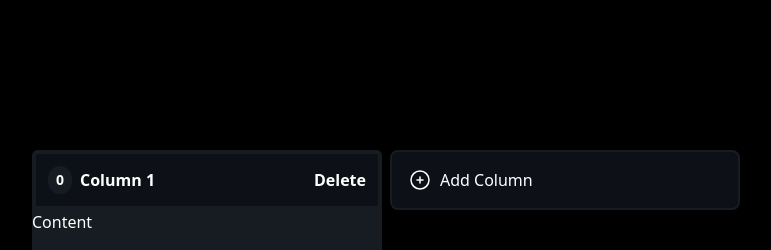
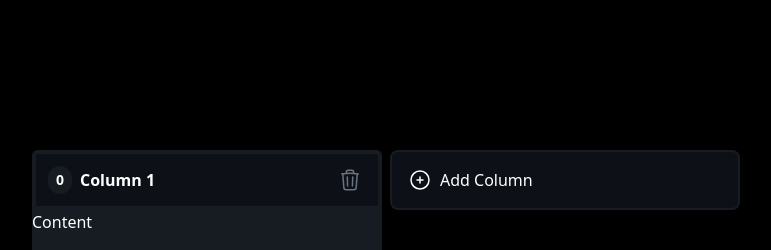
Before and after one commit to matsuboy/t03-dnd-kaban-board, a React (Vite) app: page / in a window 1280 px wide. Both pictures are taken after a click on the button "Add Column". Shown: the top 250 px of the page, without its empty margins (254-1025 px from the left). Built offline with nearby package versions, Linux system fonts and the light colour scheme.

Commit message:
columns delete

```diff
--- a/src/components/ColumnContainer.tsx
+++ b/src/components/ColumnContainer.tsx
@@ -1,10 +1,15 @@
-import { Column } from '../types'
+import TrashIcon from '../icons/TrashIcon'
+import { Column, Id } from '../types'
 
 interface ColumnContainerProps {
   column: Column
+  deleteColumn: (id: Id) => void
 }
 
-export function ColumnContainer({ column }: ColumnContainerProps) {
+export function ColumnContainer({
+  column,
+  deleteColumn,
+}: ColumnContainerProps) {
   return (
     <div
       className="
@@ -54,7 +59,21 @@ export function ColumnContainer({ column }: ColumnContainerProps) {
           </div>
           {column.title}
         </div>
-        <button>Delete</button>
+        <button
+          onClick={() => {
+            deleteColumn(column.id)
+          }}
+          className="
+                      stroke-gray-500
+                      hover:stroke-white
+                      hover:bg-columnBackgroundColor
+                      rounded
+                      px-1
+                      py-2
+        "
+        >
+          <TrashIcon />
+        </button>
       </div>
       {/**Column task container */}
       <div className="flex flex-grow">Content</div>
--- a/src/components/KanbanBoard.tsx
+++ b/src/components/KanbanBoard.tsx
@@ -1,6 +1,6 @@
 import { useState } from 'react'
 import PlusIcon from '../icons/PlusIcon'
-import { Column } from '../types'
+import { Column, Id } from '../types'
 import { ColumnContainer } from './ColumnContainer'
 
 export function KanbanBoard() {
@@ -22,7 +22,11 @@ export function KanbanBoard() {
       <div className="m-auto flex gap-2">
         <div className="flex gap-4">
           {columns.map((column) => (
-            <ColumnContainer key={column.id} column={column} />
+            <ColumnContainer
+              key={column.id}
+              column={column}
+              deleteColumn={deleteColumn}
+            />
           ))}
         </div>
 
@@ -60,6 +64,11 @@ export function KanbanBoard() {
     }
     setColumns([...columns, columnToAdd])
   }
+
+  function deleteColumn(id: Id) {
+    const filteredColumn = columns.filter((col) => col.id !== id)
+    setColumns(filteredColumn)
+  }
 }
 
 function generateId() {
--- /dev/null
+++ b/src/icons/TrashIcon.tsx
@@ -0,0 +1,19 @@
+function TrashIcon() {
+  return (
+    <svg
+      xmlns="http://www.w3.org/2000/svg"
+      fill="none"
+      viewBox="0 0 24 24"
+      strokeWidth={1.5}
+      className="size-6"
+    >
+      <path
+        strokeLinecap="round"
+        strokeLinejoin="round"
+        d="m14.74 9-.346 9m-4.788 0L9.26 9m9.968-3.21c.342.052.682.107 1.022.166m-1.022-.165L18.16 19.673a2.25 2.25 0 0 1-2.244 2.077H8.084a2.25 2.25 0 0 1-2.244-2.077L4.772 5.79m14.456 0a48.108 48.108 0 0 0-3.478-.397m-12 .562c.34-.059.68-.114 1.022-.165m0 0a48.11 48.11 0 0 1 3.478-.397m7.5 0v-.916c0-1.18-.91-2.164-2.09-2.201a51.964 51.964 0 0 0-3.32 0c-1.18.037-2.09 1.022-2.09 2.201v.916m7.5 0a48.667 48.667 0 0 0-7.5 0"
+      />
+    </svg>
+  )
+}
+
+export default TrashIcon
```
